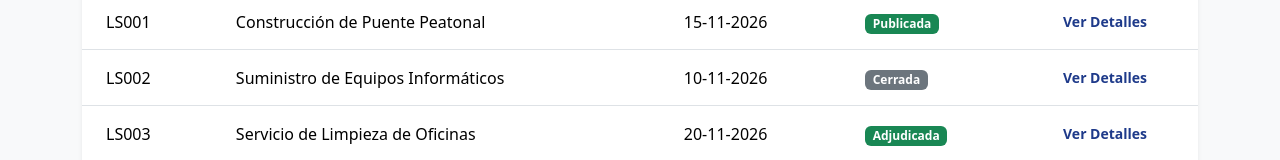
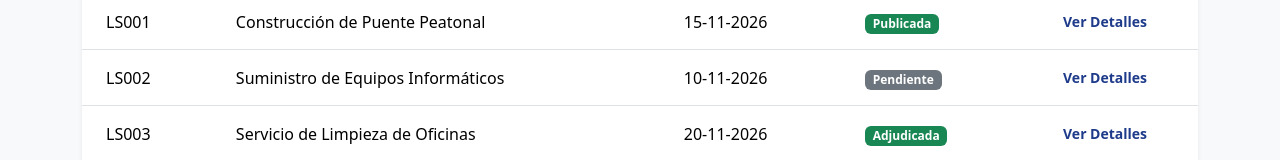
Before and after one commit to CrisBustosE/examen_licitaseguro_bustos, a React (Vite) app: page /licitaciones in a window 1280 px wide. Shown: the part 373-533 px from the top of the page. Built offline with nearby package versions, Linux system fonts and the light colour scheme.

Commit message:
feat: ajustes minimos para licitaciones mock.

```diff
--- a/src/pages/Licitaciones.jsx
+++ b/src/pages/Licitaciones.jsx
@@ -5,7 +5,7 @@ const Licitaciones = () => {
     // antes de conectarnos de verdad a la API de Mercado Público.
     const mockLicitaciones = [
         { CodigoExterno: 'LS001', Nombre: 'Construcción de Puente Peatonal', FechaCierre: '2026-11-15T15:00:00', Estado: 'Publicada' },
-        { CodigoExterno: 'LS002', Nombre: 'Suministro de Equipos Informáticos', FechaCierre: '2026-11-10T12:00:00', Estado: 'Cerrada' },
+        { CodigoExterno: 'LS002', Nombre: 'Suministro de Equipos Informáticos', FechaCierre: '2026-11-10T12:00:00', Estado: 'Pendiente' },
         { CodigoExterno: 'LS003', Nombre: 'Servicio de Limpieza de Oficinas', FechaCierre: '2026-11-20T18:00:00', Estado: 'Adjudicada' },
         { CodigoExterno: 'LS004', Nombre: 'Servicio de Limpieza de Oficinas', FechaCierre: '2026-10-29T18:00:00', Estado: 'Desierta' },
         { CodigoExterno: 'LS005', Nombre: 'Servicio de Limpieza de Oficinas', FechaCierre: '2026-11-20T18:00:00', Estado: 'Revocada' }
```
